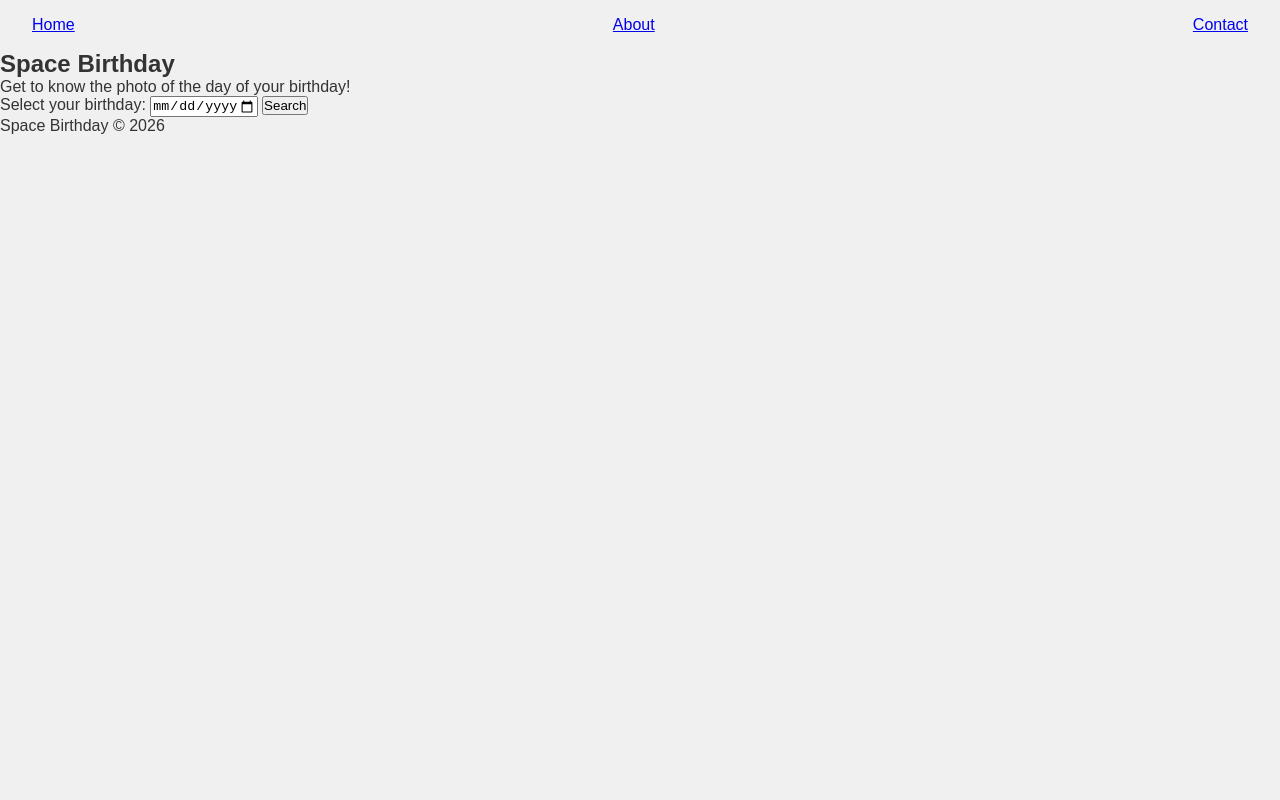
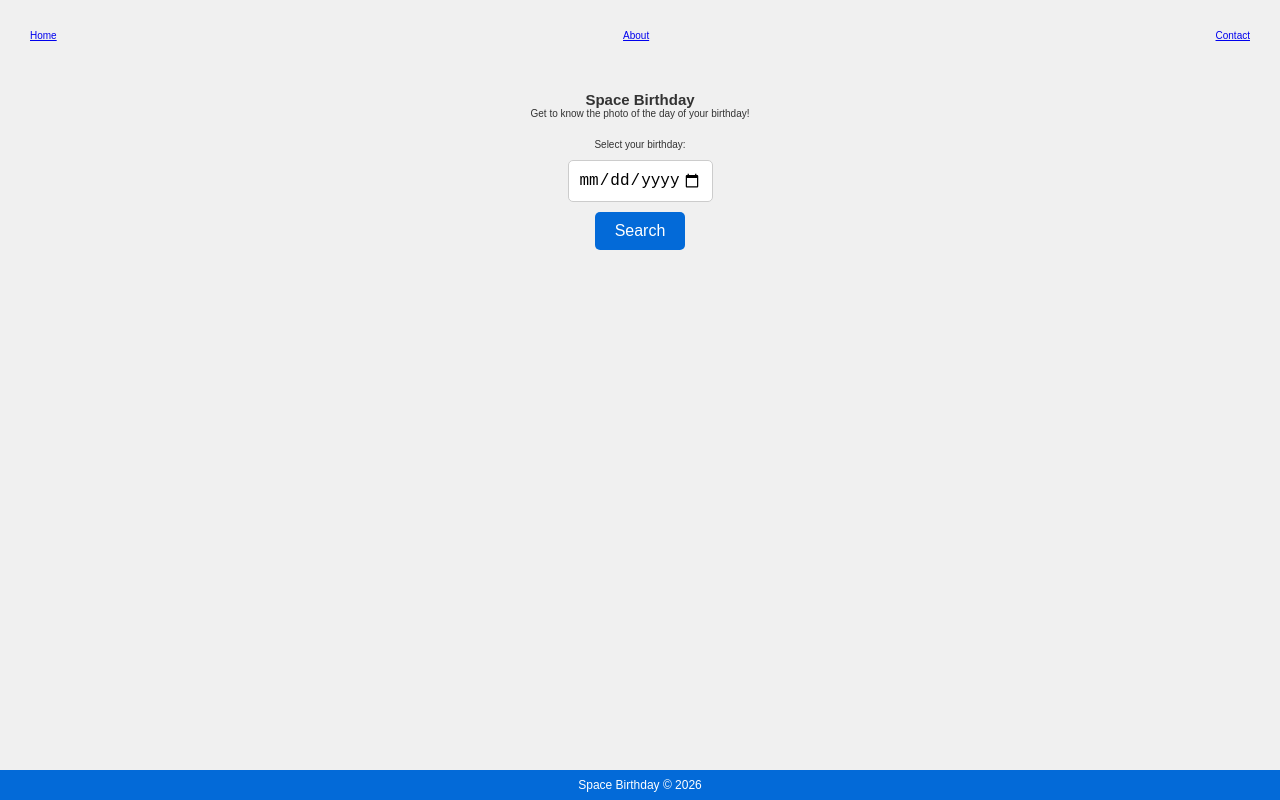
Before and after one commit to kauaamado/space-birthday, a website with bundled scripts: page index.html in a window 1280 px wide. Built offline with nearby package versions, Linux system fonts and the light colour scheme; some packages are replaced by stand-ins of ours; no server answers.

Commit message:
style: estiliza rodapé e botão 'search'

```diff
--- a/style.css
+++ b/style.css
@@ -2,6 +2,18 @@
     margin: 0;
     padding: 0;
     box-sizing: border-box;
+}
+
+html {
+    font-size: 62.5%;
+    min-height: 100dvh;
+    background: linear-gradient(to bottom, #0a192f 0%, #020c1b 100%);
+}
+
+body {
+    font-family: 'Outfit', sans-serif;
+    color: #ffffff;
+    min-height: 100dvh;
 }
 
 .glass-card {
@@ -18,12 +30,12 @@
     border-radius: 15px;
 
     /* Espaçamento interno */
-    padding: 20px;
+    padding: 2rem;
 }
 
 .card-image {
     max-width: 100%;
-    border-radius: 10px;
+    border-radius: 1.5rem;
 }
 
 body {
@@ -40,5 +52,61 @@ nav ul {
     list-style: none;
     display: flex;
     justify-content: space-between;
-    padding: 0 1rem;
+    padding: 2rem;
 }
+
+.hero {
+    text-align: center;
+    padding: 2rem;
+}
+
+.search-controls {
+    margin-top: 2rem;
+    display: flex;
+    flex-direction: column;
+    align-items: center;
+    gap: 1rem;
+}
+
+#result-container {
+    margin: 0 1rem;
+}
+
+/* Estilo para os inputs */
+input[type="date"] {
+    padding: 1rem;
+    border: 1px solid #ccc;
+    border-radius: 0.5rem;
+    font-size: 1.6rem;
+}
+
+/* Estilo para os botões */
+button {
+    padding: 1rem 2rem;
+    background-color: #036ad8;
+    color: white;
+    border: none;
+    border-radius: 0.5rem;
+    cursor: pointer;
+    font-size: 16px;
+}
+
+button:hover {
+    background-color: #0056b3;
+}
+
+footer {
+    text-align: center;
+    padding: 1rem;
+    font-size: 1.2rem;
+    align-items: center;
+    justify-content: center;
+    display: flex;
+    background-color: #036ad8;
+    color: white;
+    margin-top: 2rem;
+    position: fixed;
+    bottom: 0;
+    width: 100%;
+    height: 3rem;
+}
```
